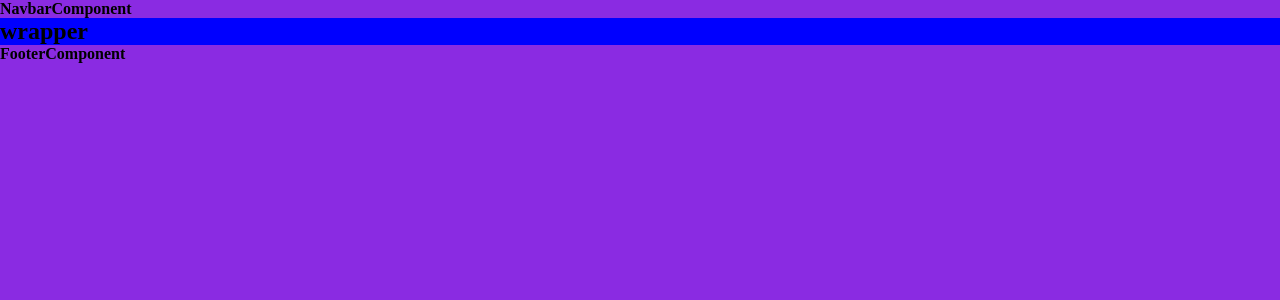
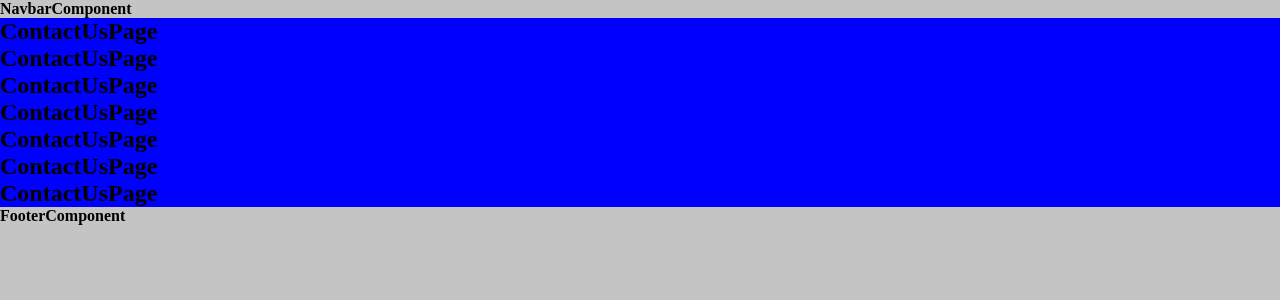
Before and after one commit to FaradarsTestGithub/faradars-crypto-tracking, a React (Create React App) app: page /contact-us in a window 1280 px wide. Shown: the top 300 px of the page. Built offline with nearby package versions, Linux system fonts and the light colour scheme.

Commit message:
routes implemented

```diff
--- a/src/App.jsx
+++ b/src/App.jsx
@@ -1,5 +1,11 @@
 import NavbarComponent from "./components/ui/Navbar.component";
 import FooterComponent from "./components/ui/Footer.component";
+
+import { Routes, Route } from 'react-router-dom';
+import HomePage from "./pages/Home.page";
+import FAQPage from "./pages/FAQ.page";
+import AboutUsPage from './pages/AboutUs.page';
+import ContactUsPage from './pages/ContactUs.page';
 
 function App() {
   return (
@@ -9,7 +15,12 @@
 
       {/* Wrapper */}
       <div className="wrapper">
-        <h2>wrapper</h2>
+        <Routes>
+          <Route path="/" element={<HomePage />} />
+          <Route path="/faq" element={<FAQPage />} />
+          <Route path="/about-us" element={<AboutUsPage />} />
+          <Route path="/contact-us" element={<ContactUsPage />} />
+        </Routes>
       </div>
 
       {/* Footer */}
@@ -19,3 +30,10 @@
 }
 
 export default App;
+
+
+// Routes
+// /
+// /faq
+// /about-us
+// /contact-us
--- a/src/index.css
+++ b/src/index.css
@@ -5,7 +5,7 @@
 }
 
 body {
-  background-color: blueviolet;
+  background-color: rgb(196, 196, 197);
 }
 
 .wrapper {
--- a/src/index.js
+++ b/src/index.js
@@ -1,11 +1,14 @@
-import React from 'react';
-import ReactDOM from 'react-dom/client';
-import './index.css';
-import App from './App';
+import React from "react";
+import ReactDOM from "react-dom/client";
+import "./index.css";
+import App from "./App";
+import { BrowserRouter } from "react-router-dom";
 
-const root = ReactDOM.createRoot(document.getElementById('root'));
+const root = ReactDOM.createRoot(document.getElementById("root"));
 root.render(
   <React.StrictMode>
-    <App />
+    <BrowserRouter>
+      <App />
+    </BrowserRouter>
   </React.StrictMode>
 );
--- /dev/null
+++ b/src/pages/AboutUs.page.jsx
@@ -0,0 +1,11 @@
+import React from 'react';
+
+const AboutUsPage = () => {
+    return (
+        <div>
+            <h2>AboutUsPage</h2>
+        </div>
+    );
+};
+
+export default AboutUsPage;
--- /dev/null
+++ b/src/pages/ContactUs.page.jsx
@@ -0,0 +1,17 @@
+import React from 'react';
+
+const ContactUsPage = () => {
+    return (
+        <div>
+            <h2>ContactUsPage</h2>
+            <h2>ContactUsPage</h2>
+            <h2>ContactUsPage</h2>
+            <h2>ContactUsPage</h2>
+            <h2>ContactUsPage</h2>
+            <h2>ContactUsPage</h2>
+            <h2>ContactUsPage</h2>
+        </div>
+    );
+};
+
+export default ContactUsPage;
--- /dev/null
+++ b/src/pages/FAQ.page.jsx
@@ -0,0 +1,13 @@
+import React from 'react';
+
+const FAQPage = () => {
+    return (
+        <div>
+            <h3>FAQPage</h3>
+            <h3>FAQPage</h3>
+            <h3>FAQPage</h3>
+        </div>
+    );
+};
+
+export default FAQPage;
--- /dev/null
+++ b/src/pages/Home.page.jsx
@@ -0,0 +1,17 @@
+import React from "react";
+
+const HomePage = () => {
+  return (
+    <div>
+      <h1>HomePage</h1>
+      <h1>HomePage</h1>
+      <h1>HomePage</h1>
+      <h1>HomePage</h1>
+      <h1>HomePage</h1>
+      <h1>HomePage</h1>
+      <h1>HomePage</h1>
+    </div>
+  );
+};
+
+export default HomePage;
```
